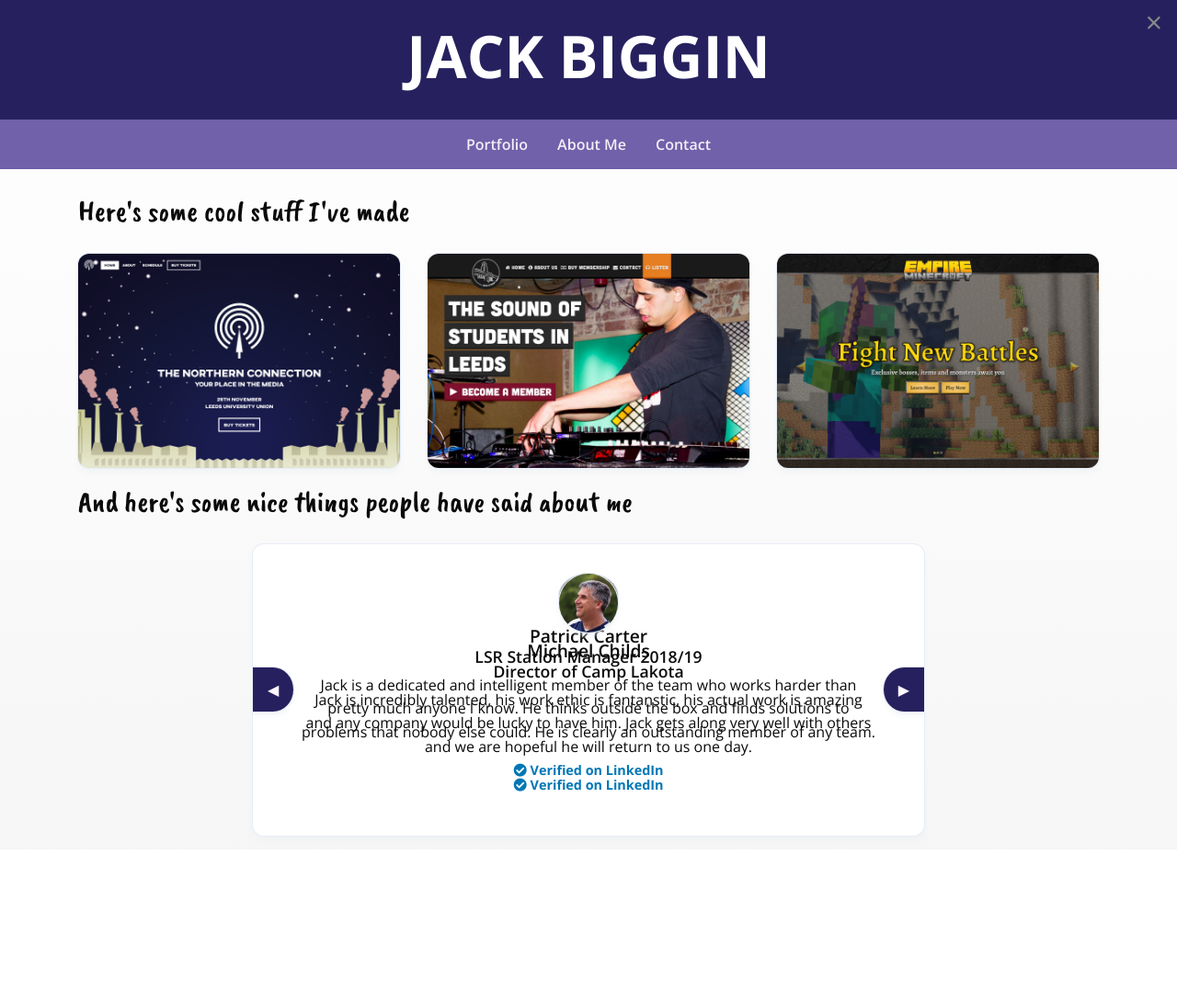
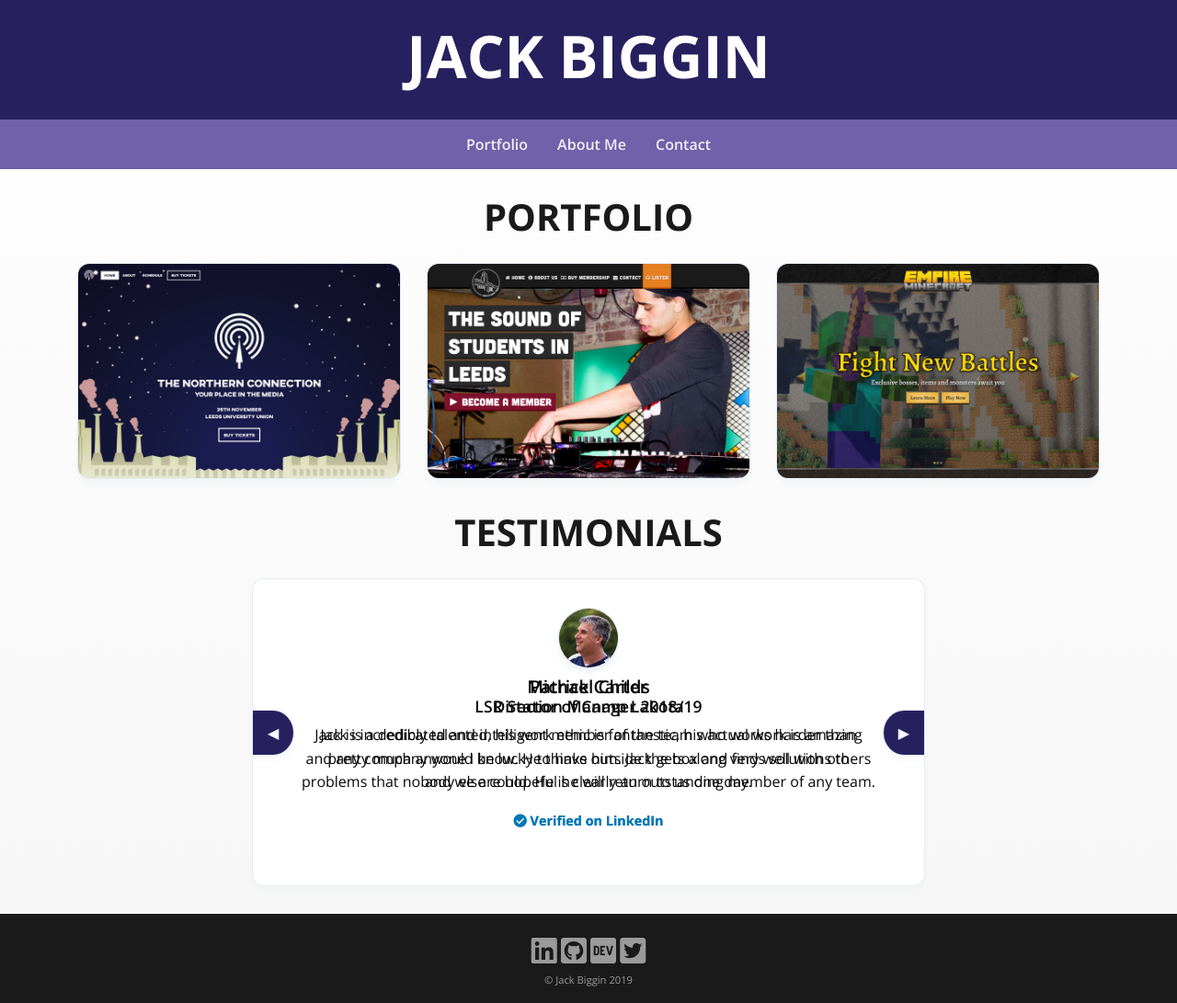
Before and after one commit to JackBiggin/JackBiggin.me, a PHP site: page / in a window 1280 px wide. Shown: the whole page at 92% size. Before the commit the page ends 915 px from the top, so only its background shows below. Run offline with PHP 8.4, Linux system fonts and the light colour scheme; some libraries are stand-ins or nearby versions; grey boxes are pictures that could not be loaded.

Commit message:
Working site for release

```diff
--- a/assets/css/app.css
+++ b/assets/css/app.css
@@ -17,6 +17,12 @@ h1 a:hover {
     color: #D9D4FF;
 }
 
+h2.header {
+    text-align: center;
+    text-transform: uppercase;
+    font-weight: 700;
+    color: #1a1a1a;
+}
 
 @media only screen and (min-width: 530px) {
     h1 {
@@ -75,6 +81,10 @@ header {
 }
 
 /* ----- Portfolio ----- */
+.portfolio-items {
+    margin-bottom: 1em;
+}
+
 .portfolio-item {
     background-image: url("https://via.placeholder.com/1500x1000");
     background-size: cover;
@@ -267,3 +277,49 @@ header {
 .portfolioModal .grid-x .cell:first-child {
     border-right: 1px solid #ececec;
 }
+
+#portfolioModal .button {
+    margin: 0.25em;
+    background-color: #26215e;
+    border-radius: 4px;
+}
+
+#portfolioModal .button:hover {
+    background-color: #000012;
+}
+
+#portfolio-gallery .orbit-previous {
+    background-color: #26215e;
+    color: #FFF9FF;
+    border-radius: 0 50% 50% 0;
+    cursor: pointer;
+}
+
+#portfolio-gallery .orbit-next {
+    background-color: #26215e;
+    color: #FFF9FF;
+    border-radius: 50% 0 0 50%;
+    cursor: pointer;
+}
+
+#portfolio-gallery, .orbit-figure, .orbit-slide, .orbit-container, #portfolio-gallery img {
+    border-radius: 12px;
+}
+
+footer {
+    text-align: center;
+    padding: 1em;
+    margin-top: 1em;
+    background-color: #1a1a1a;
+    color: #9a9a9a;
+}
+
+footer .copyright {
+    font-size: 0.7em;
+}
+
+footer .socials a {
+    font-size: 2em;
+    color: #9a9a9a;
+    font-weight: normal;
+}
--- a/assets/js/app.js
+++ b/assets/js/app.js
@@ -1,13 +1,96 @@
+modalRandom = 0 // this is horribly hacky but it'll work for now
+
 function openPortfolioItem(id) {
+    modalRandom = Math.floor(Math.random() * 100000);
     var popup = new Foundation.Reveal($('#portfolioModal'))
 
     $.ajax('./assets/json/projects.json')
     .done(function(projectData){
-
+        console.log(projectData)
         projectName = projectData[id]['name']
+        projectDescription = projectData[id]['description']
+        projectButtons = projectData[id]['links']
+        projectScreenshots = projectData[id]['screenshots']
 
         $('#portfolioModal-title').html(projectName)
+        $('#portfolioModal-description').html(projectDescription)
 
-        popup.open()
+        projectLinks = ""
+        projectButtons.forEach(link => {
+            switch(link['type']) {
+                case "github":
+                    icon = '<i class="fab fa-github"></i>'
+                    break
+                case "website":
+                    icon = '<i class="fas fa-globe"></i>'
+                    break
+                case "devpost":
+                    icon = '<i class="fab fa-dev"></i>'
+                    break
+                default:
+                    icon = '<i class="fas fa-link"></i>'
+                    break
+            }
+            projectLinks += '<a href="' + link['link'] + '" class="button">' + icon + ' ' + link['text'] + '</a>'
+        });
+
+        $('#portfolioModal-links').html(projectLinks)
+
+        projectSlider = '<div class="orbit" id="portfolio-gallery" role="region" data-orbit>'
+        projectSlider +=    '<div class="orbit-wrapper">'
+        projectSlider +=        '<div class="orbit-controls"><button class="orbit-previous"><span class="show-for-sr">Previous Slide</span>&#9664;&#xFE0E;</button><button class="orbit-next"><span class="show-for-sr">Next Slide</span>&#9654;&#xFE0E;</button></div>'
+        projectSlider +=        '<ul class="orbit-container">'
+
+        firstProject = true
+        projectScreenshots.forEach(screenshot => {
+            if(firstProject) {
+                projectSlider += '<li class="is-active orbit-slide">'
+            } else {
+                projectSlider += '<li class="orbit-slide">'
+            }
+
+            firstProject = false
+            projectSlider += '<figure class="orbit-figure">'
+            projectSlider +=    '<img class="orbit-image" src="' + screenshot['image'] + '">'
+            projectSlider += '</figure>'
+
+        })
+
+        projectSlider +=        '</ul>'
+        projectSlider +=    '</div>'
+        projectSlider += '</div>'
+        $('#portfolioModal-screenshots').html(projectSlider)
+
+        var portfolioGallery = new Foundation.Orbit($('#portfolio-gallery'));
+        waitForEl($('#portfolio-gallery'), function() {
+            popup.open()
+        })
     });
 }
+
+var waitForEl = function(selector, callback) { // https://gist.github.com/chrisjhoughton/7890303
+    if (jQuery(selector).length) {
+      callback();
+    } else {
+      setTimeout(function() {
+        waitForEl(selector, callback);
+      }, 100);
+    }
+  };
+
+
+$('#portfolioModal').on('open.zf.reveal', function(){ // I don't know why this is needed, but it is. It's what makes sure the gallery loads.
+    Foundation.reInit($('#portfolio-gallery'))
+
+    waitForEl($('portfolio-gallery'), function() {
+        Foundation.reInit($('#portfolio-gallery'))
+    });
+
+    setTimeout(function(){
+        Foundation.reInit($('#portfolio-gallery')) // this is absolutely horrible but might work for now
+    }, 200)
+});
+
+$('#portfolioModal').on('open.zf.close', function(){
+    $('#portfolio-gallery').foundation('_destroy')
+});
--- a/assets/json/testimonials.json
+++ b/assets/json/testimonials.json
@@ -2,25 +2,32 @@
     {
         "name": "Patrick Carter",
         "role": "LSR Station Manager 2018/19",
-        "picture": "https://media.licdn.com/dms/image/C4D03AQGaVSj58p1KaA/profile-displayphoto-shrink_800_800/0?e=1547683200&v=beta&t=iDw32lJv9yrIJohZPoVOUV3KGTwnyT98J7ITSXWcR1s",
+        "picture": "./assets/img/testimonials/patrick.jpg",
         "testimonial": "Jack is a dedicated and intelligent member of the team who works harder than pretty much anyone I know. He thinks outside the box and finds solutions to problems that nobody else could. He is clearly an outstanding member of any team."
     },
     {
         "name": "Michael Childs",
         "role": "Director of Camp Lakota",
-        "picture": "./assets/img/michael-photo.png",
+        "picture": "./assets/img/testimonials/michael.png",
         "testimonial": "Jack is incredibly talented, his work ethic is fantanstic, his actual work is amazing and any company would be lucky to have him. Jack gets along very well with others and we are hopeful he will return to us one day."
     },
     {
         "name": "Emma Rice",
         "role": "LSR Station Manager 2016/17",
-        "picture": "https://media.licdn.com/dms/image/C4D03AQECK9oUeXSr7g/profile-displayphoto-shrink_800_800/0?e=1547683200&v=beta&t=OgQE1GE9D5vZdAUr7QvVNlmaVKi4PLMyfZT-Hm3hBaw",
+        "picture": "./assets/img/testimonials/emma.jpg",
         "testimonial": "Jack is a key team member at Leeds Student Radio. His technical ability is imperative in keeping our online radio station working. [...] I would therefore highly recommend Jack for any position. His intellect and character would be of benefit to any employer."
     },
     {
         "name": "Becky Kusznir",
         "role": "LSTV Station Manager 2018/19",
-        "picture": "https://media.licdn.com/dms/image/C4D03AQHaEhO4z97nDw/profile-displayphoto-shrink_800_800/0?e=1547683200&v=beta&t=VAgp6w3_namfVyqRuCaONMLE6UN-bivUQyUw4sTyvw0",
+        "picture": "./assets/img/testimonials/becky.jpg",
         "testimonial": "Jack is always the go to for any issue in the office, not only is he amazing at getting it fixed but he also takes the time to teach and explain. He's always one to rely on."
+    },
+    {
+        "name": "Jerry Iu",
+        "role": "Hackathon Teammate",
+        "picture": "./assets/img/testimonials/jerry.jpg",
+        "testimonial": "I met Jack this year through Hack The North and we became great friends instantly because of his personality. [...] Not only did he teach me the process of creating a project from scratch to demo, he also taught me what's it like to be a great developer. His leadership skill is undoubtedly the best. [...]"
+
     }
 ]
--- a/assets/pages/contact.php
+++ b/assets/pages/contact.php
@@ -2,7 +2,8 @@
     <div class="grid-x grid-padding-x grid-padding-y">
         <div class="cell small-12">
             <p class="handwritten">Get in touch!</p>
-            <p>Whether you'd like to hire me, commission a freelance project or even just to ask a question, feel free to send me an email using the form below. If you're old fashioned, you can also send an email to <a href="mailto:jack@jackbiggin.me">jack@jackbiggin.me</a>. If you're the opposite of old fashioned, feel free to <a href="https://linkedin.com/in/JackBiggin">add me on LinkedIn</a> or <a href="https://twitter.com/JackBiggin">send me a Tweet</a>.</p>
+            <!--<p>Whether you'd like to hire me, commission a freelance project or even just to ask a question, feel free to send me an email using the form below. If you're old fashioned, you can also send an email to <a href="mailto:jack@jackbiggin.me">jack@jackbiggin.me</a>. If you're the opposite of old fashioned, feel free to <a href="https://linkedin.com/in/JackBiggin">add me on LinkedIn</a> or <a href="https://twitter.com/JackBiggin">send me a Tweet</a>.</p>-->
+            <p>One day there'll be a fancy form for you to fill in here, but that day sadly isn't today. However, feel free to <a href="https://linkedin.com/in/JackBiggin">say hi on LinkedIn</a> or <a href="mailto:jack@jackbiggin.me">send an email to jack@jackbiggin.me</a>!</p>
         </div>
     </div>
 </div>
--- a/assets/pages/portfolio.php
+++ b/assets/pages/portfolio.php
@@ -1,6 +1,6 @@
 <div class="grid-container">
-    <h2 class="handwritten">Here's some cool stuff I've made</h2>
-    <div class="grid-x grid-padding-x grid-padding-y">
+    <h2 class="header">Portfolio</h2>
+    <div class="grid-x grid-padding-x grid-padding-y portfolio-items">
         <?php
             $portfolioItems = file_get_contents("./assets/json/projects.json");
             $portfolioItems = json_decode($portfolioItems, true);
@@ -20,7 +20,7 @@
         ?>
     </div>
 
-    <h2 class="handwritten">And here's some nice things people have said about me</h2>
+    <h2 class="header">Testimonials</h2>
     <div class="grid-x grid-padding-x grid-padding-y">
         <div class="cell small-0 large-2"></div>
         <div class="cell small-12 medium-12 large-8">
@@ -66,14 +66,17 @@
 <!-- Portfolio Item Modal -->
 <div class="reveal large" id="portfolioModal" data-reveal data-animation-in="slide-in-down fast" data-animation-out="scale-out-down fast">
     <h2 id="portfolioModal-title"></h2>
-
-    <div class="grid-x grid-padding-x grid-padding-y">
-        <div class="cell small-12 large-6"><img src="https://via.placeholder.com/1280x720" /></div>
-        <div class="cell small-12 large-6">...</div>
-        </div>
-    </div>
-
     <button class="close-button" data-close aria-label="Close modal" type="button">
         <span aria-hidden="true">&times;</span>
     </button>
+
+    <div class="grid-x grid-padding-x grid-padding-y">
+        <div class="cell small-12 large-6">
+            <div id="portfolioModal-screenshots"></div>
+        </div>
+        <div class="cell small-12 large-6">
+            <p id="portfolioModal-description"></p>
+            <div id="portfolioModal-links"></div>
+        </div>
+    </div>
 </div>
--- a/index.php
+++ b/index.php
@@ -60,6 +60,16 @@
         require_once "./assets/pages/$page.php";
     ?>
 
+    <footer>
+        <div class="socials">
+            <a href="https://linkedin.com/in/JackBiggin"><i class="fab fa-linkedin"></i></a>
+            <a href="https://github.com/JackBiggin"><i class="fab fa-github-square"></i></a>
+            <a href="https://devpost.com/JackBiggin"><i class="fab fa-dev"></i></a>
+            <a href="https://twitter.com/JackBiggin"><i class="fab fa-twitter-square"></i></a>
+        </div>
+        <div class="copyright">&copy; Jack Biggin 2019</div>
+    </footer>
+
     <script src="https://cdnjs.cloudflare.com/ajax/libs/jquery/3.3.1/jquery.min.js"></script>
     <script src="https://cdnjs.cloudflare.com/ajax/libs/foundation/6.5.0/js/foundation.min.js"></script>
     <script src="https://cdnjs.cloudflare.com/ajax/libs/what-input/5.1.3/what-input.min.js"></script>
```
Also changed, not shown: assets/json/projects.json (+18 -13 lines), assets/pages/about.php (+12 -3 lines), assets/img/emc-lp-wip.png (added), assets/img/projects/emc-1.jpg (added), assets/img/projects/emc-2.jpg (added), assets/img/projects/lsr-1.jpg (added), assets/img/projects/lsr-2.jpg (added), assets/img/projects/nc-1.jpg (added), assets/img/projects/nc-2.jpg (added), assets/img/testimonials/becky.jpg (added), assets/img/testimonials/emma.jpg (added), assets/img/testimonials/jerry.jpg (added), assets/img/testimonials/michael.png (renamed from assets/img/michael-photo.png), assets/img/testimonials/patrick.jpg (added).
